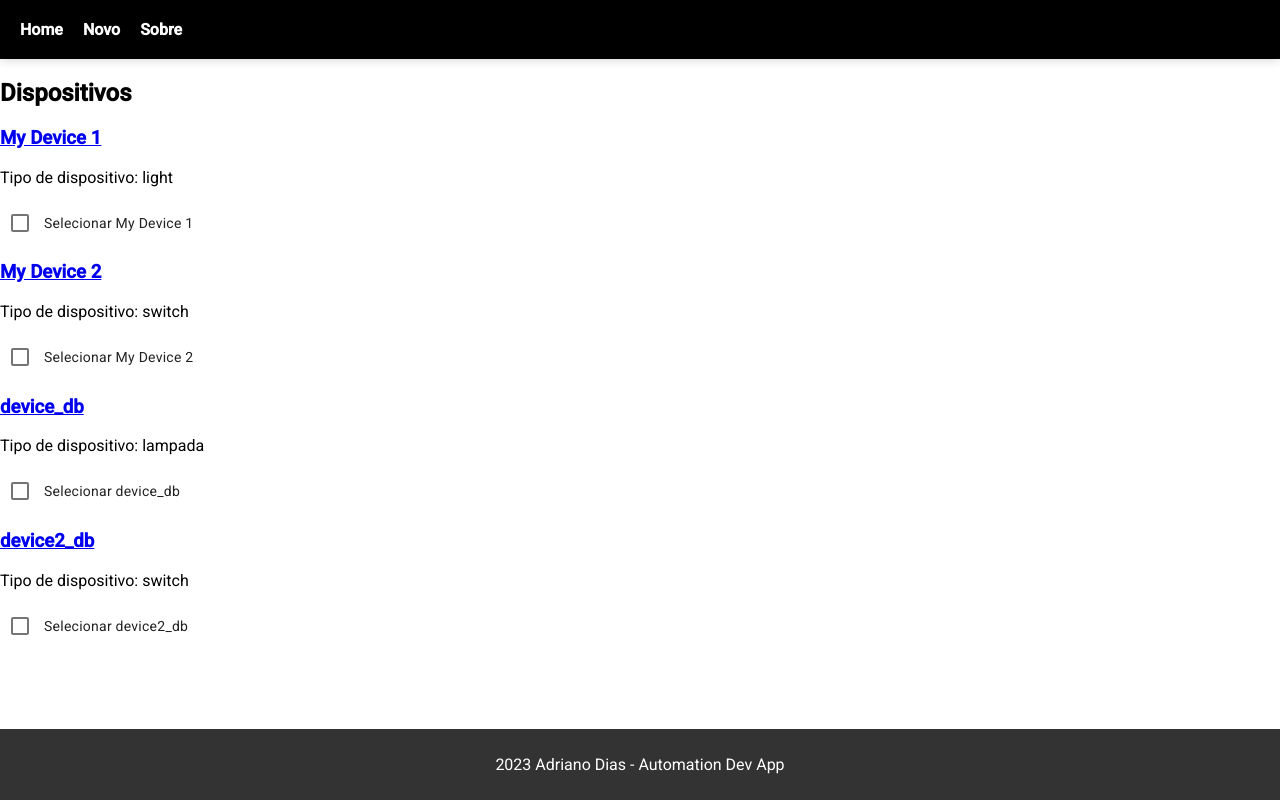
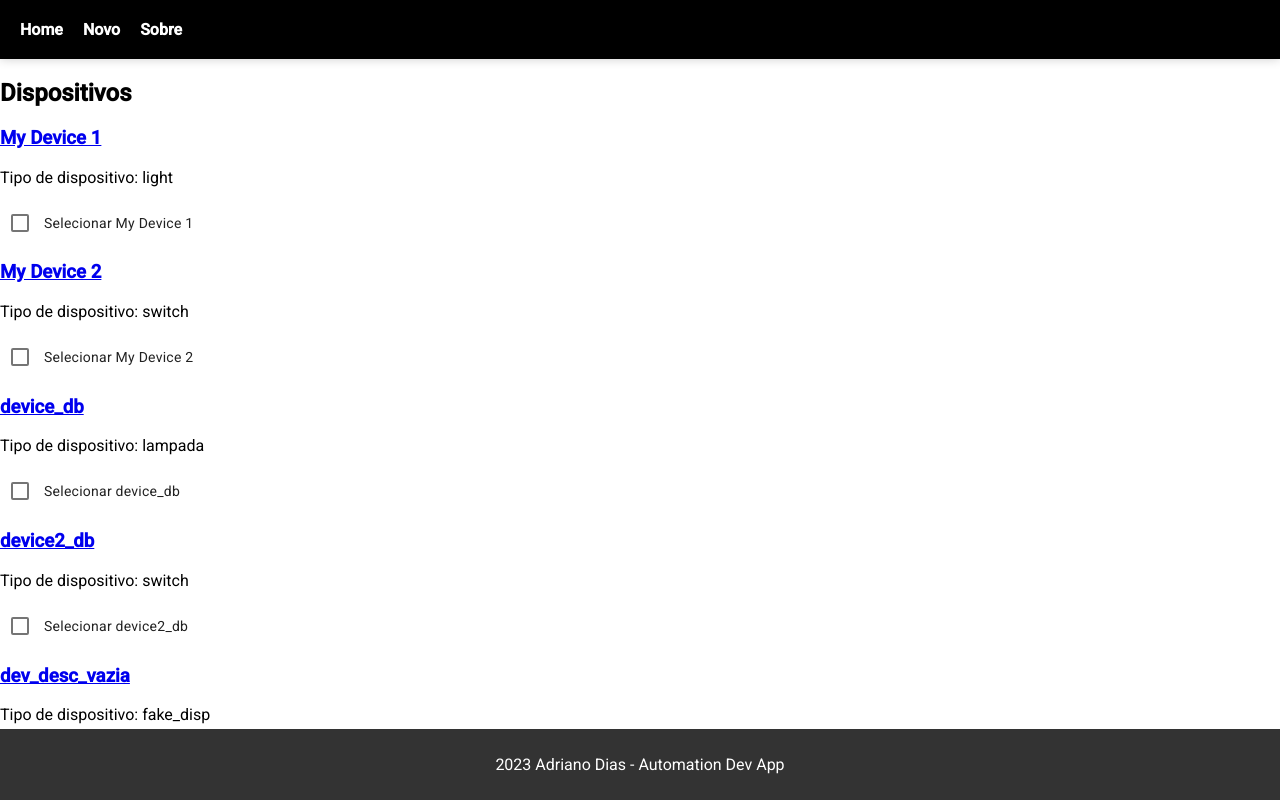
Before and after one commit to asdiasx/automation-devices-catalog, an Angular app: page / in a window 1280 px wide. Built offline with nearby package versions, Linux system fonts and the light colour scheme; data requests are answered from the project's data file.

Commit message:
implements hide description when empty

```diff
--- a/db.json
+++ b/db.json
@@ -27,6 +27,13 @@
       "type": "switch",
       "localization": "hall",
       "description": "chave no hall principal"
+    },
+    {
+      "id": "VRZ7Ara",
+      "name": "dev_desc_vazia",
+      "type": "fake_disp",
+      "localization": "casa",
+      "description": null
     }
   ]
 }
--- a/src/app/components/device-details/device-details.component.html
+++ b/src/app/components/device-details/device-details.component.html
@@ -4,6 +4,6 @@
   <h3>Nome: {{ device.name }}</h3>
   <h4>Tipo: {{ device.type }}</h4>
   <h4>Localização: {{ device.localization }}</h4>
-  <h4>Descrição: {{ device.description }}</h4>
+  <h4 *ngIF="device.description">Descrição: {{ device.description }}</h4>
 </div>
 <button type="button" (click)="onBackToList()">Voltar</button>
```
